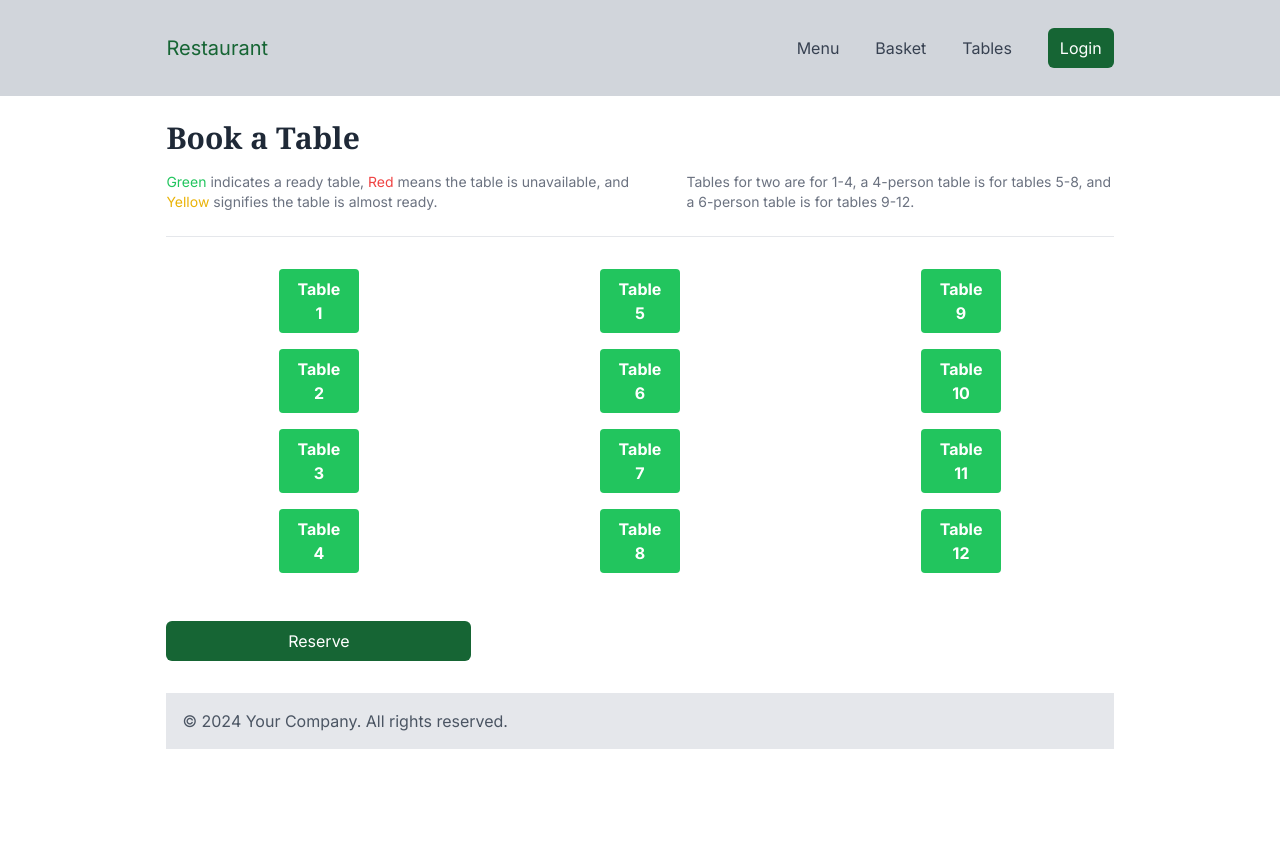
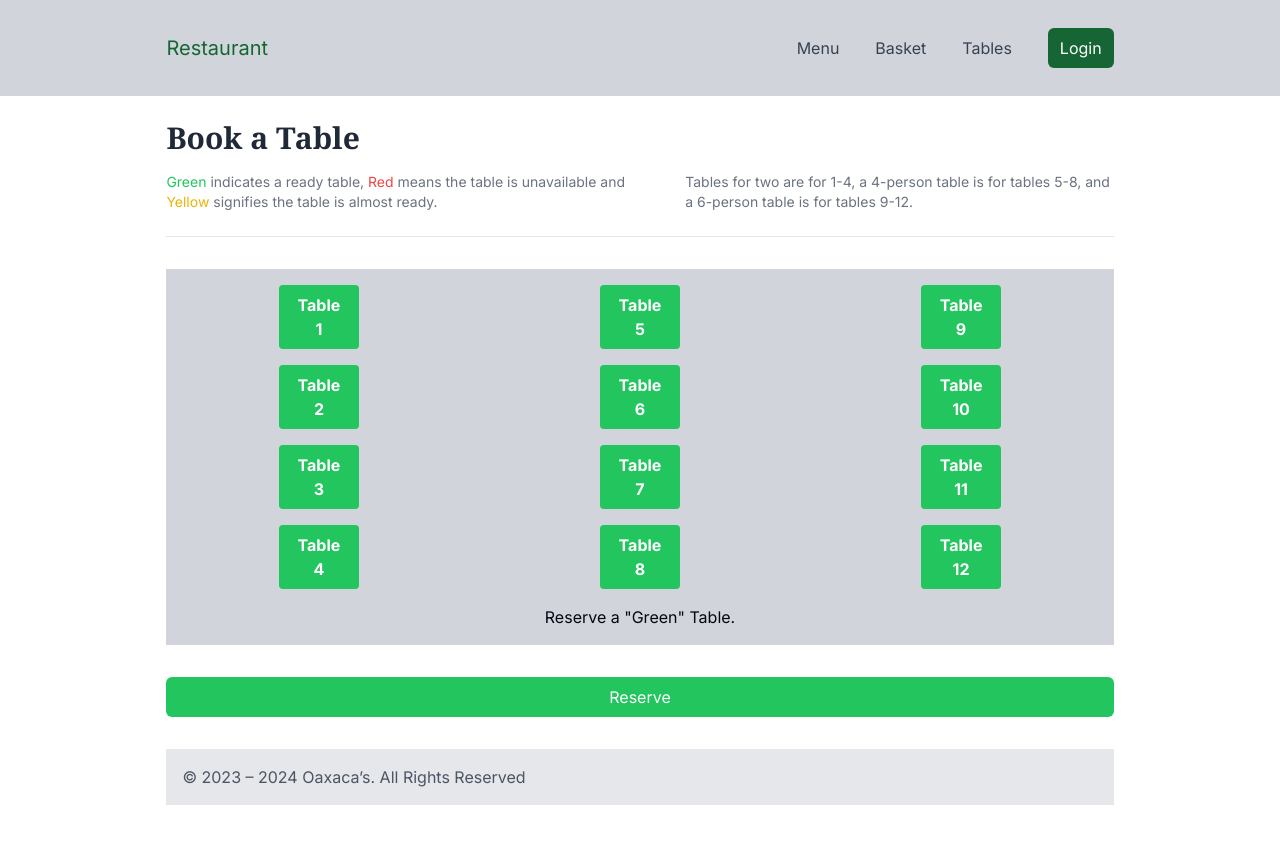
Before and after one commit to RealPhilos/resturant_website_team_project, a Next.js app in the folder frontend/: page /table in a window 1280 px wide. Shown: the top 844 px of the page. Built offline with nearby package versions, Linux system fonts and the light colour scheme.

Commit message:
feat(table): add css background for aesthetic, refine button size, add clearer message for user to click table to reserve

```diff
--- a/frontend/src/app/components/footer.jsx
+++ b/frontend/src/app/components/footer.jsx
@@ -8,7 +8,7 @@ const Footer = () => {
       <div className="container mx-auto px-4">
       <div className="flex justify-between items-center">
           {/* Content of the footer */}
-          <p className="text-gray-600">&copy; 2024 Your Company. All rights reserved.</p>
+          <p className="text-gray-600">&copy; 2023 – 2024 Oaxaca’s. All Rights Reserved</p>
         </div>
       </div>
     </footer>
--- a/frontend/src/app/table/page.jsx
+++ b/frontend/src/app/table/page.jsx
@@ -46,7 +46,7 @@ const TablePage = () => {
   <div className="flex items-end gap-10">
     <p className="text-sm text-gray-500">
       <span className="text-green-500">Green</span> indicates a ready table,{' '}
-      <span className="text-red-500">Red</span> means the table is unavailable, and{' '}
+      <span className="text-red-500">Red</span> means the table is unavailable and{' '}
       <span className="text-yellow-500">Yellow</span> signifies the table is almost ready.
     </p>
     <p className="text-sm text-gray-500">
@@ -59,7 +59,7 @@ const TablePage = () => {
 
       <hr />
 
-      <div className="grid grid-cols-3 gap-4 mt-8">
+      <div className="grid grid-cols-3 gap-4 bg-gray-300 py-4 mt-8">
         {/* Left Column - 4 tables */}
         <div className="flex flex-col gap-4 items-center">
           {tableStates.slice(0, 4).map((table, index) => (
@@ -84,6 +84,7 @@ const TablePage = () => {
               onClick={() => updateTableStatus(table.id, 'free')}
             />
           ))}
+          <span>Reserve a "Green" Table.</span>
         </div>
 
         {/* Right Column - 4 */}
@@ -99,9 +100,10 @@ const TablePage = () => {
           ))}
         </div>
 
-        <button className="flex flex-col bottom-8 gap-4 bg-green-800 text-white px-3 py-2 rounded-md w-25 h-25 mt-8  items-center">Reserve</button>
+        </div>
 
-        </div>
+        <button className="flex flex-col bottom-8 gap-4 w-full bg-green-500 hover:bg-green-700 text-white px-3 py-2 rounded-md w-25 h-25 mt-8  items-center"
+        >Reserve</button>
 
         <div className="min-h-screen">
         {/* Your application content */}
```
